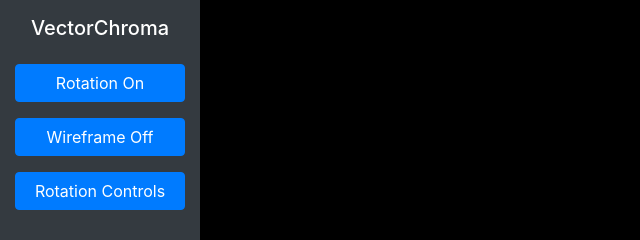
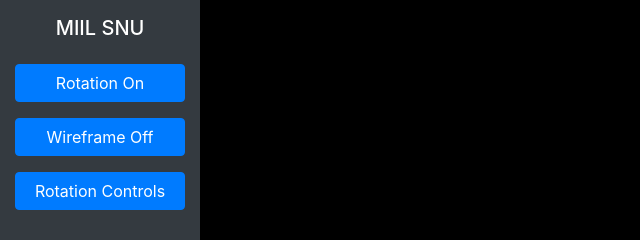
Before and after one commit to miilSNU/miilSNU.github.io, a plain HTML site: page index.html in a window 1280 px wide. Shown: the top 240 px of the page, 0-640 px from the left. Drawn offline with nearby package versions, Linux system fonts and the light colour scheme.

Commit message:
change title

```diff
--- a/index.html
+++ b/index.html
@@ -16,7 +16,7 @@
         <div class="container-fluid">
             <div class="row">
                 <div class="col-sm-2 bg-dark sidebar">
-                    <h5 class="my-3 text-center">VectorChroma</h5>
+                    <h5 class="my-3 text-center">MIIL SNU</h5>
                     <button id="rotationButton" class="btn btn-primary my-2">Rotation On</button>
                     <button id="wireframeButton" class="btn btn-primary my-2">Wireframe Off</button>
                     <button id="rotationControlButton" class="btn btn-primary my-2">Rotation Controls</button>
```
